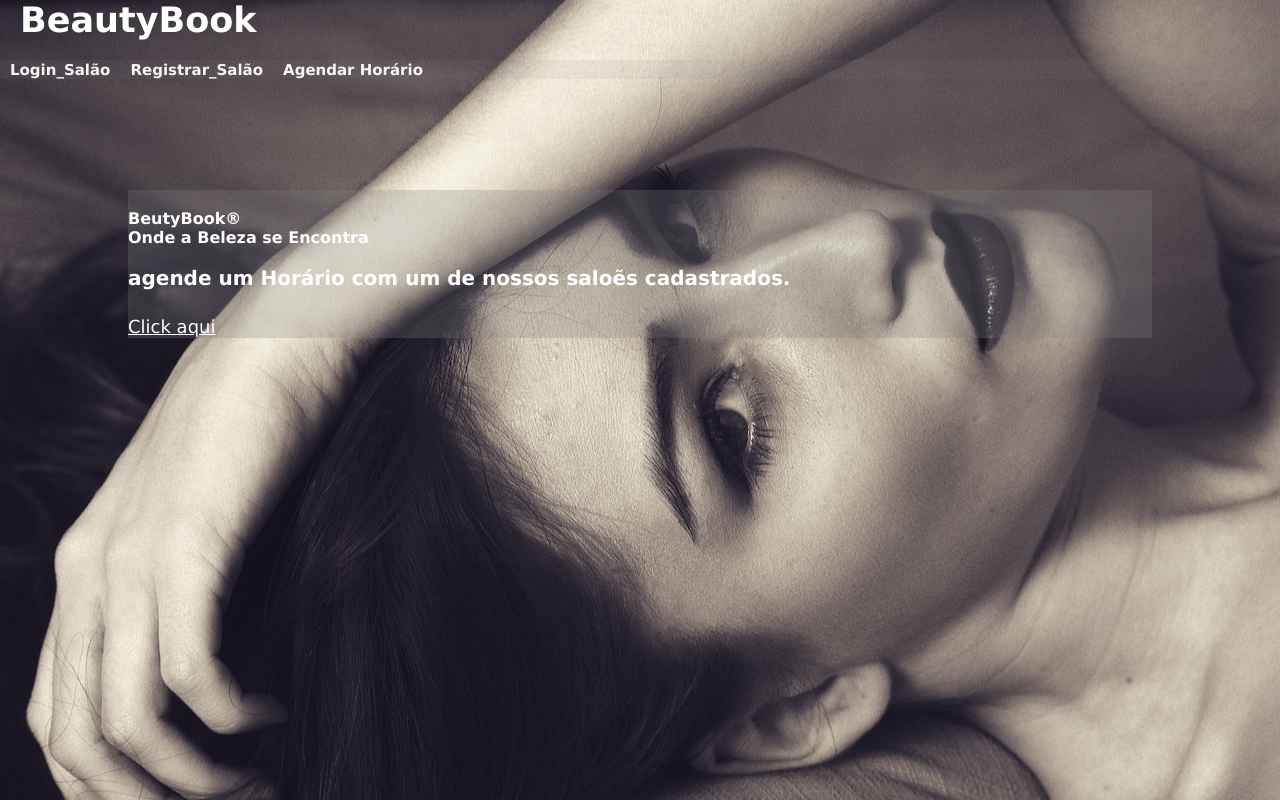
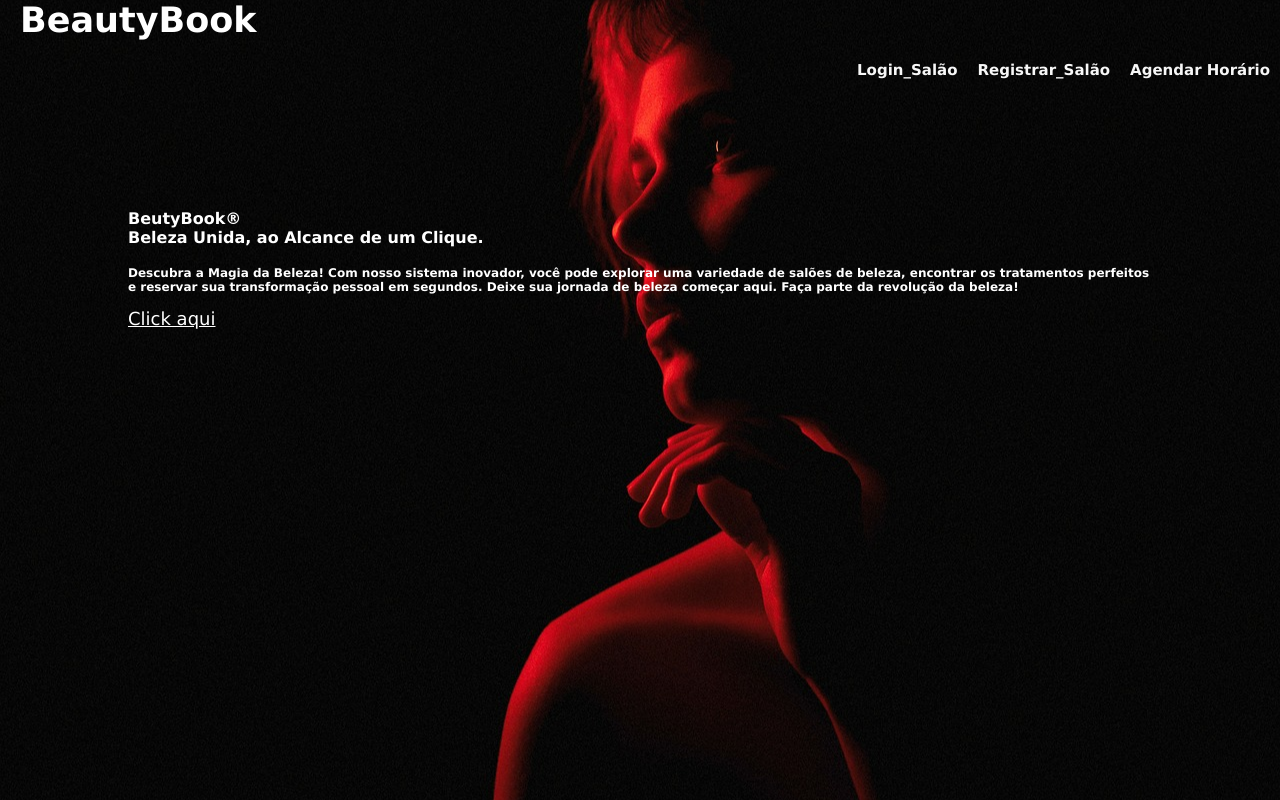
Before and after one commit to joaoMicheletti/BeautyBook, a React (Create React App) app in the folder frontend/: page / in a window 1280 px wide. Built offline with nearby package versions, Linux system fonts and the light colour scheme; what @mercadopago/sdk-react would draw is missing.

Commit message:
Home Definitiva

```diff
--- a/frontend/src/pages/home/home.css
+++ b/frontend/src/pages/home/home.css
@@ -6,7 +6,7 @@
     margin-top: -50px;
     width: 100%;
     height: 100vh;
-    background-image: url(../assets/fundo3.jpg);
+    background-image: url(../assets/salao.jpg);
     background-position: center center;
 }
 h1 {
@@ -26,41 +26,37 @@ nav {
     text-decoration: none;
     padding-right: 20px;
 }.LK:hover {
-    color: black;
+    color: rgb(68, 66, 66);
 }
-@media (min-width: 300px){
+@media (min-width: 200px){
     h1{
-        font-size: 28px;
+        font-size: 30px;
+        margin-top: 30px;
     }
     nav {
-        width: 100%;
-        background-color: rgba(128, 128, 128, 0.103);
     }
     nav .LK {
-        font-size: 08px;
-        padding-left: 10px;
-        padding-right: 10px;
+        font-size: 11px;
+        padding-right: 9px;
     }
     #content {
-        margin-top: 150px;
+        margin-top: 100px;
     }
     #slogan {
         width: 80%;
         margin-left: 10%;
-        background-color: rgba(128, 128, 128, 0.267);
     }
     h4 {
         color: white;
+    }
+    #slogan #P {
+        font-size: 12px;
     }
 }
 
 @media (min-width: 700px){
     h1{
         font-size: 35px;
-    }
-    nav {
-        width: 100%;
-        background-color: rgba(128, 128, 128, 0.103);
     }
     nav .LK {
         font-size: 15px;
@@ -73,7 +69,6 @@ nav {
     #slogan {
         width: 80%;
         margin-left: 10%;
-        background-color: rgba(128, 128, 128, 0.267);
     }
     h4 {
         color: white;
--- a/frontend/src/pages/home/home.js
+++ b/frontend/src/pages/home/home.js
@@ -18,10 +18,16 @@ export default function Home(){
             <div id='content'>
                 <div id='slogan'>
                     <br/>
-                    <h4>BeutyBook®<br/> Onde a Beleza se Encontra</h4>
+                    <h4>BeutyBook®<br/> Beleza Unida, ao Alcance de um Clique.</h4>
                     <br/>
-                    <p>
-                        <strong>agende um Horário com um de nossos saloẽs cadastrados.</strong><br/>
+                    <p id='P'>
+                        <strong>Descubra a Magia da Beleza!
+                            Com nosso sistema inovador,
+                            você pode explorar uma variedade de salões de beleza,
+                            encontrar os tratamentos perfeitos e reservar sua
+                            transformação pessoal em segundos. Deixe sua jornada de beleza começar aqui.
+                            Faça parte da revolução da beleza!
+                        </strong><br/>
                         <br/><a href='/init'>Click aqui</a>
                     </p>
                 </div>
```
Also changed, not shown: frontend/src/pages/assets/salao.jpg (added).
